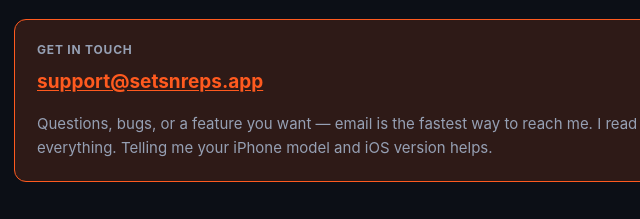
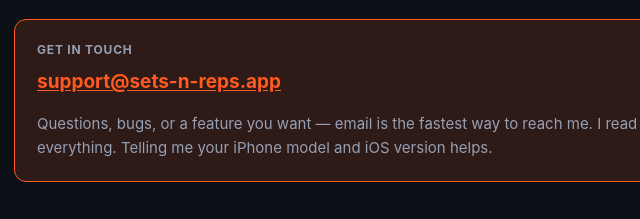
Before and after one commit to rdesnoyers/sets-n-reps-site, a plain HTML site: page index.html in a window 1280 px wide. Shown: the part 258-477 px from the top of the page, 286-926 px from the left. Drawn offline with Linux system fonts and the light colour scheme.

Commit message:
Use support@sets-n-reps.app and serve from the github.io URL
The custom domain is not registered yet, so the CNAME is removed until it is
-- with it present Pages serves only at that domain and the github.io URL
404s, leaving no working address at all.

```diff
--- a/index.html
+++ b/index.html
@@ -34,7 +34,7 @@
 
   <div class="card accent">
     <span class="label">Get in touch</span>
-    <p class="email"><a href="mailto:support@setsnreps.app">support@setsnreps.app</a></p>
+    <p class="email"><a href="mailto:support@sets-n-reps.app">support@sets-n-reps.app</a></p>
     <p style="color:var(--text-muted);font-size:15px;margin-top:8px;">
       Questions, bugs, or a feature you want — email is the fastest way to reach me.
       I read everything. Telling me your iPhone model and iOS version helps.
@@ -124,7 +124,7 @@
     <div class="nav">
       <a href="./">Support</a>
       <a href="privacy.html">Privacy policy</a>
-      <a href="mailto:support@setsnreps.app">Contact</a>
+      <a href="mailto:support@sets-n-reps.app">Contact</a>
     </div>
     <p>Sets n Reps for iPhone.</p>
   </footer>
```
Also changed, not shown: privacy.html (+2 -2 lines), 1 other file.
